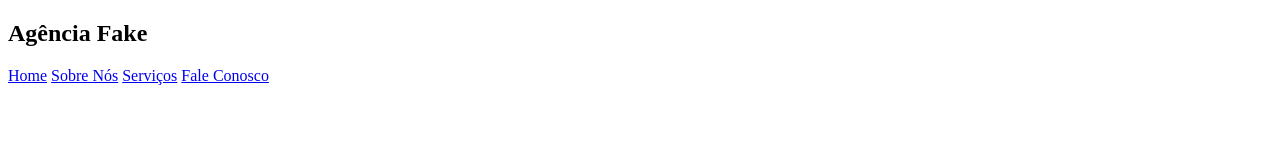
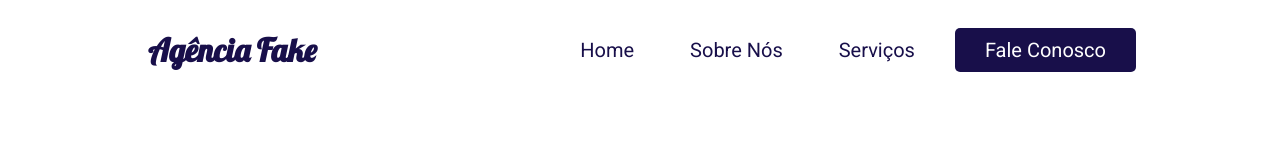
Before and after one commit to JTavaresNeto/Ag-ncia-fake, a plain HTML site: page index.html in a window 1280 px wide. Drawn offline with Linux system fonts and the light colour scheme.

Commit message:
estilização do menu

```diff
--- a/css/global.css
+++ b/css/global.css
@@ -8,3 +8,71 @@
   --cor-principal01: #180f4a;
   --cor-principal02: #ff2978;
 }
+
+* {
+  margin: 0;
+  padding: 0;
+  box-sizing: border-box;
+  font-family: var(--fonte-padrao);
+}
+
+html,
+body {
+  height: 100vh;
+  width: 100vw;
+}
+
+.navegacao {
+  height: 100px;
+  background-color: white;
+  display: flex;
+  justify-content: center;
+  align-items: center;
+  flex-flow: row wrap;
+}
+
+.logo {
+  padding: 20px;
+  flex: 20%;
+  margin-left: 10%;
+}
+
+.logo h1 {
+  font-family: var(--font-logo);
+  font-size: 2rem;
+  color: var(--cor-principal01);
+  text-align: left;
+}
+
+.menu {
+  padding: 16px;
+  flex: 60%;
+  text-align: right;
+  margin-right: 10%;
+}
+
+.menu a {
+  padding: 16px;
+  text-decoration: none;
+  font-size: 20px;
+  color: var(--cor-principal01);
+  margin-left: 20px;
+}
+
+.menu a:hover {
+  color: var(--cor-principal02);
+  border-top: 4px solid var(--cor-principal01);
+}
+
+.menu a.fale-conosco {
+  margin-right: 0;
+  background-color: var(--cor-principal01);
+  color: white;
+  border-radius: 5px;
+  padding: 10px 30px;
+}
+
+.menu a.fale-conosco:hover {
+  background-color: var(--cor-principal02);
+  border: none;
+}
--- a/index.html
+++ b/index.html
@@ -18,7 +18,7 @@
             <a href="#">Home</a>
             <a href="#">Sobre Nós</a>
             <a href="#">Serviços</a>
-            <a href="#">Fale Conosco</a>
+            <a href="#" class="fale-conosco">Fale Conosco</a>
         </div>
     </nav>
 
```
